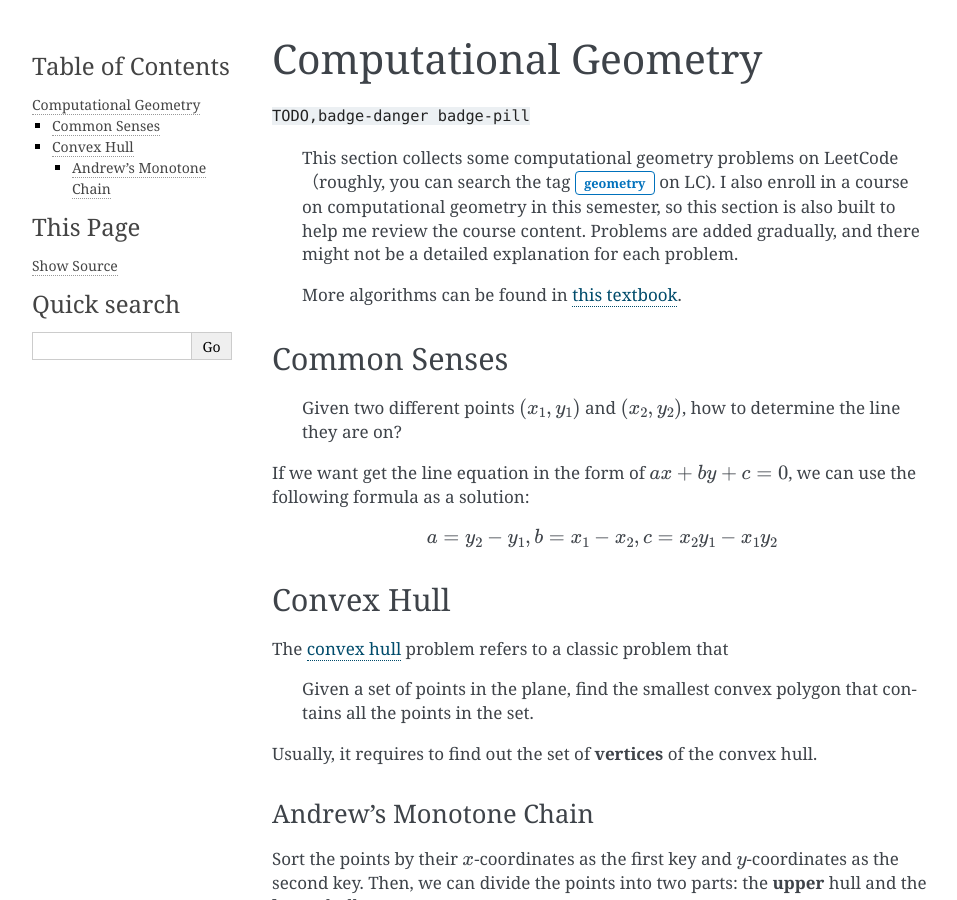
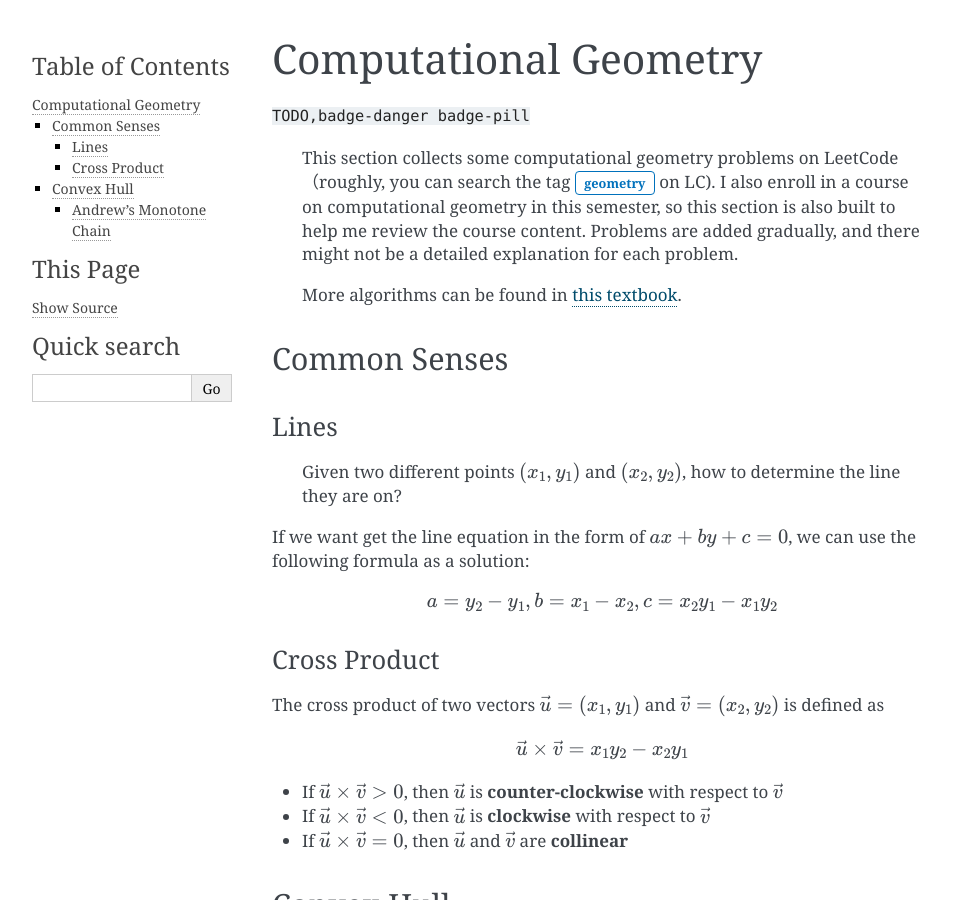
Before and after one commit to li-xin-yi/lctemplates, a Sphinx documentation site: the page built from docs/source/computational-geometry.md, in a window 1280 px wide and 900 px high. Shown: the whole window, without its empty margins (148-1105 px from the left). Built offline with Sphinx 7.4.7, drawn with Linux system fonts in a browser that asks for light colours; cross-references to code outside the pages are shown as plain code.

Commit message:
Update computational-geometry.md

```diff
--- a/docs/source/computational-geometry.md
+++ b/docs/source/computational-geometry.md
@@ -8,11 +8,23 @@
 
 ## Common Senses
 
+### Lines
+
 > Given two different points $(x_1, y_1)$ and $(x_2, y_2)$, how to determine the line they are on?
 
 If we want get the line equation in the form of $ax + by + c = 0$, we can use the following formula as a solution:
 
 $$ a = y_2 - y_1, b = x_1 - x_2, c = x_2y_1 - x_1y_2 $$
+
+### Cross Product
+
+The cross product of two vectors $\vec{u} = (x_1, y_1)$ and $\vec{v} = (x_2, y_2)$ is defined as
+
+$$ \vec{u} \times \vec{v} = x_1y_2 - x_2y_1 $$
+
+- If $\vec{u} \times \vec{v} > 0$, then $\vec{u}$ is **counter-clockwise** with respect to $\vec{v}$
+- If $\vec{u} \times \vec{v} < 0$, then $\vec{u}$ is **clockwise** with respect to $\vec{v}$
+- If $\vec{u} \times \vec{v} = 0$, then $\vec{u}$ and $\vec{v}$ are **collinear**
 
 ## Convex Hull
 
```
Also changed, not shown: other parts of docs/source/computational-geometry.md (+3 -0 lines).
